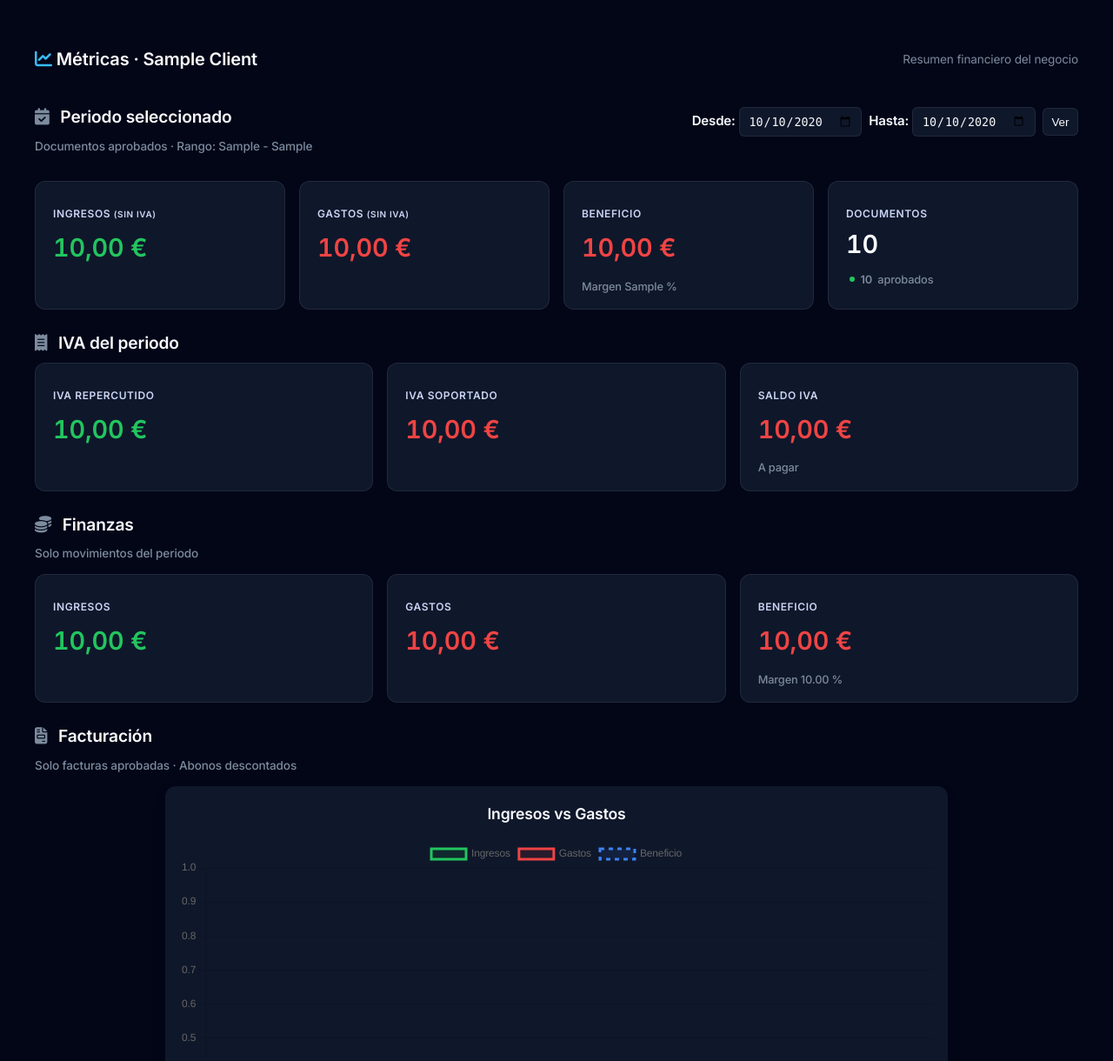
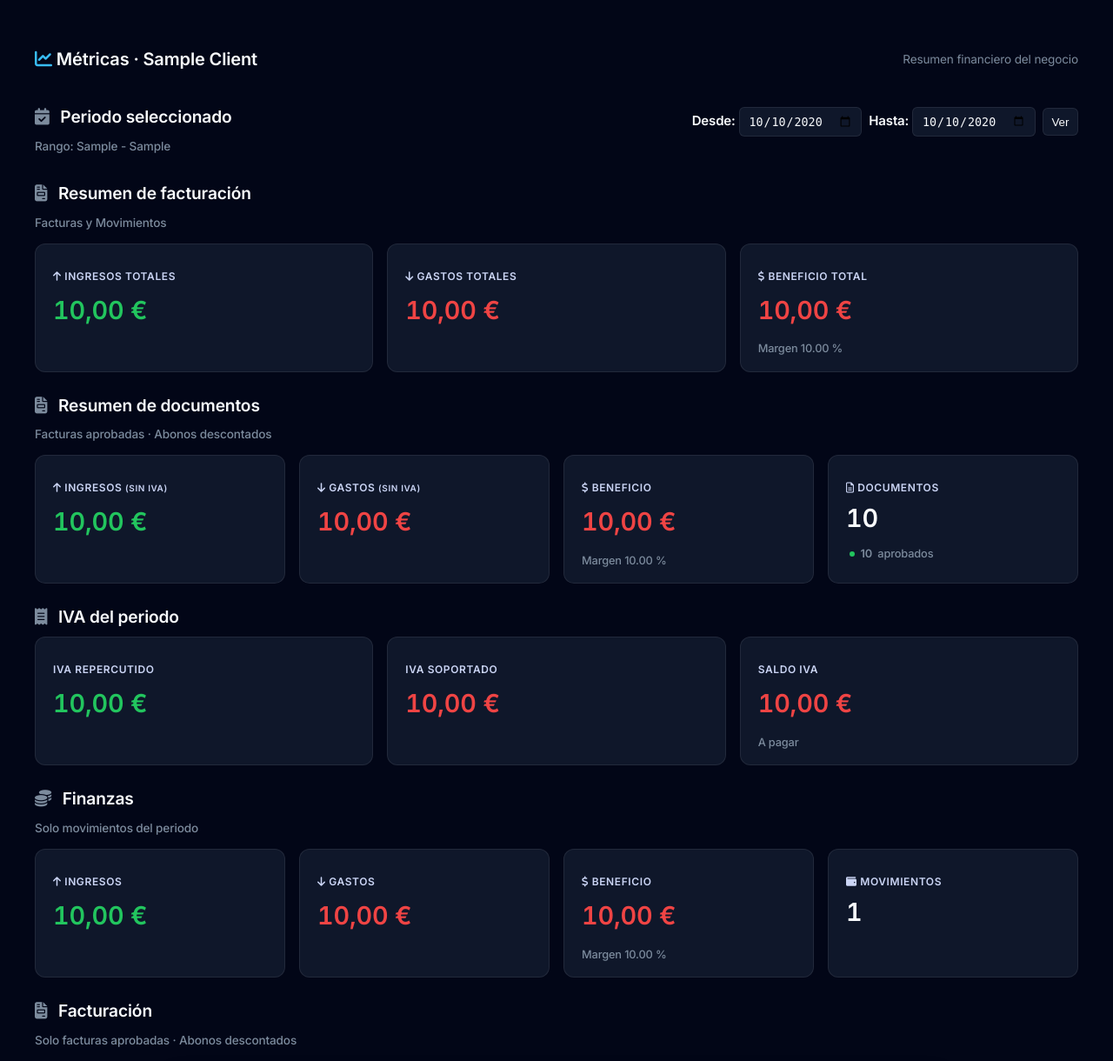
Before and after one commit to jesuslj0/facturia, a Django app: template templates/private/metrics/dashboard.html in a window 1280 px wide. Shown: the part 94-1314 px from the top of the page at 87% size. Run offline with Django 5.2, Linux system fonts and the light colour scheme; the template is opened without the code that fills it: most values are stand-ins (such as "Sample title", 1, 10 or a date in 2020).

Commit message:
Cambiando disposición dashboard metrics y añadiendo iconos

```diff
--- a/templates/private/metrics/dashboard.html
+++ b/templates/private/metrics/dashboard.html
@@ -25,7 +25,6 @@
         Periodo seleccionado
       </h2>
       <small class="section-subtitle">
-        Documentos aprobados ·
         {% if period.is_current_month %}
           Este mes
         {% else %}
@@ -55,35 +54,79 @@
     </div>
   </div>
 
+  <h2 class="section-title mt-4">
+    <i class="section-icon fa-solid fa-file-invoice"></i>
+    Resumen de facturación
+  </h2>
+  <small class="section-subtitle">
+    Facturas y Movimientos
+  </small>
+
+  <div class="dashboard-cards summary-cards">
+
+    <div class="card total-income">
+      <h3><i class="fa-solid fa-arrow-up"></i> Ingresos totales</h3>
+      <span class="kpi text-success">
+        {{ financials.combined.income|spanish_currency }} €
+      </span>
+    </div>
+
+    <div class="card total-expense">
+      <h3><i class="fa-solid fa-arrow-down"></i> Gastos totales</h3>
+      <span class="kpi text-danger">
+        {{ financials.combined.expense|spanish_currency }} €
+      </span>
+    </div>
+
+    <div class="card total-profit">
+      <h3><i class="fa-solid fa-dollar-sign"></i> Beneficio total</h3>
+      <span class="kpi {% if financials.combined.profit >= 0 %}text-success{% else %}text-danger{% endif %}">
+        {{ financials.combined.profit|spanish_currency }} €
+      </span>
+      <small class="kpi-info">
+        Margen {{ financials.combined.profit_margin|floatformat:2 }} %
+      </small>
+    </div>
+
+  </div>
+
+  <h2 class="section-title mt-4">
+    <i class="section-icon fa-solid fa-file-invoice"></i>
+    Resumen de documentos
+  </h2>
+  <small class="section-subtitle">
+    Facturas aprobadas · Abonos descontados
+  </small>
+
   <div class="dashboard-cards">
 
     <div class="card">
-      <h3>Ingresos <small>(sin IVA)</small></h3>
+      <h3><i class="fa-solid fa-arrow-up"></i> Ingresos <small>(sin IVA)</small></h3>
       <span class="kpi text-success">
         {{ financials.documents.income|spanish_currency }} €
       </span>
     </div>
 
     <div class="card">
-      <h3>Gastos <small>(sin IVA)</small></h3>
+      <h3><i class="fa-solid fa-arrow-down"></i> Gastos <small>(sin IVA)</small></h3>
       <span class="kpi text-danger">
         {{ financials.documents.expense|spanish_currency }} €
       </span>
     </div>
 
     <div class="card">
-      <h3>Beneficio</h3>
+      <h3><i class="fa-solid fa-dollar-sign"></i> Beneficio</h3>
       <span class="kpi {% if financials.documents.profit >= 0 %}text-success{% else %}text-danger{% endif %}">
         {{ financials.documents.profit|spanish_currency }} €
       </span>
       <small class="kpi-info">
-        Margen {{ financials.documents.profit_margin }} %
+        Margen {{ financials.documents.profit_margin|floatformat:2 }} %
       </small>
     </div>
 
     <div class="card">
       <a href="{% url 'documents:list' %}?date_from={{ period.start|date:'Y-m-d' }}&date_to={{ period.end|date:'Y-m-d' }}">
-        <h3>Documentos</h3>
+        <h3><i class="fa-regular fa-file-lines"></i> Documentos</h3>
         <span class="kpi">
           {{ documents.total }}
         </span>
@@ -143,27 +186,36 @@
 
   <div class="dashboard-cards">
     <div class="card">
-      <h3>Ingresos</h3>
+      <h3><i class="fa-solid fa-arrow-up"></i> Ingresos</h3>
       <span class="kpi text-success">
         {{ financials.movements.income|spanish_currency }} €
       </span>
     </div>
 
     <div class="card">
-      <h3>Gastos</h3>
+      <h3><i class="fa-solid fa-arrow-down"></i> Gastos</h3>
       <span class="kpi text-danger">
         {{ financials.movements.expense|spanish_currency }} €
       </span>
     </div>
 
     <div class="card">
-      <h3>Beneficio</h3>
+      <h3><i class="fa-solid fa-dollar-sign"></i> Beneficio</h3>
       <span class="kpi {% if financials.movements.profit >= 0 %}text-success{% else %}text-danger{% endif %}">
         {{ financials.movements.profit|spanish_currency }} €
       </span>
       <small class="kpi-info">
         Margen {{ financials.movements.profit_margin|floatformat:2 }} %
       </small>
+    </div>
+
+    <div class="card">
+      <a href="{% url 'finance:movements' %}?date_from={{ period.start|date:'Y-m-d' }}&date_to={{ period.end|date:'Y-m-d' }}">
+        <h3><i class="fa-solid fa-wallet"></i> Movimientos</h3>
+        <span class="kpi">
+          {{ financials.movements.count }}
+        </span>
+      </a>
     </div>
   </div>
 
```
Also changed, not shown: documents/services/metrics_service.py (+15 -0 lines).
